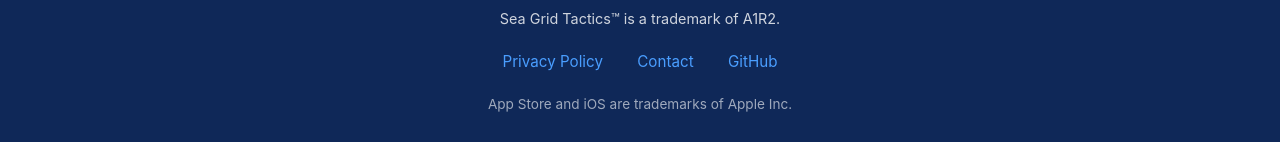
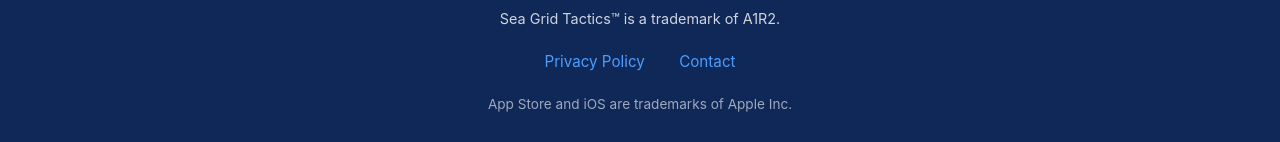
Before and after one commit to a1r2/a1r2.github.io, a plain HTML site: page sea-grid-tactics/index.html in a window 1280 px wide. Shown: the part 3047-3189 px from the top of the page. Drawn offline with Linux system fonts and the light colour scheme.

Commit message:
Remove GitHub link from footer (private repo)

```diff
--- a/sea-grid-tactics/index.html
+++ b/sea-grid-tactics/index.html
@@ -345,7 +345,6 @@
             <div class="footer-links">
                 <a href="privacy-policy.html">Privacy Policy</a>
                 <a href="mailto:onairda.somar@gmail.com">Contact</a>
-                <a href="https://github.com/a1r2/sea-grid-tactics" target="_blank">GitHub</a>
             </div>
             <p style="margin-top: 20px; font-size: 0.85rem; color: rgba(255, 255, 255, 0.6);">
                 App Store and iOS are trademarks of Apple Inc.
```
